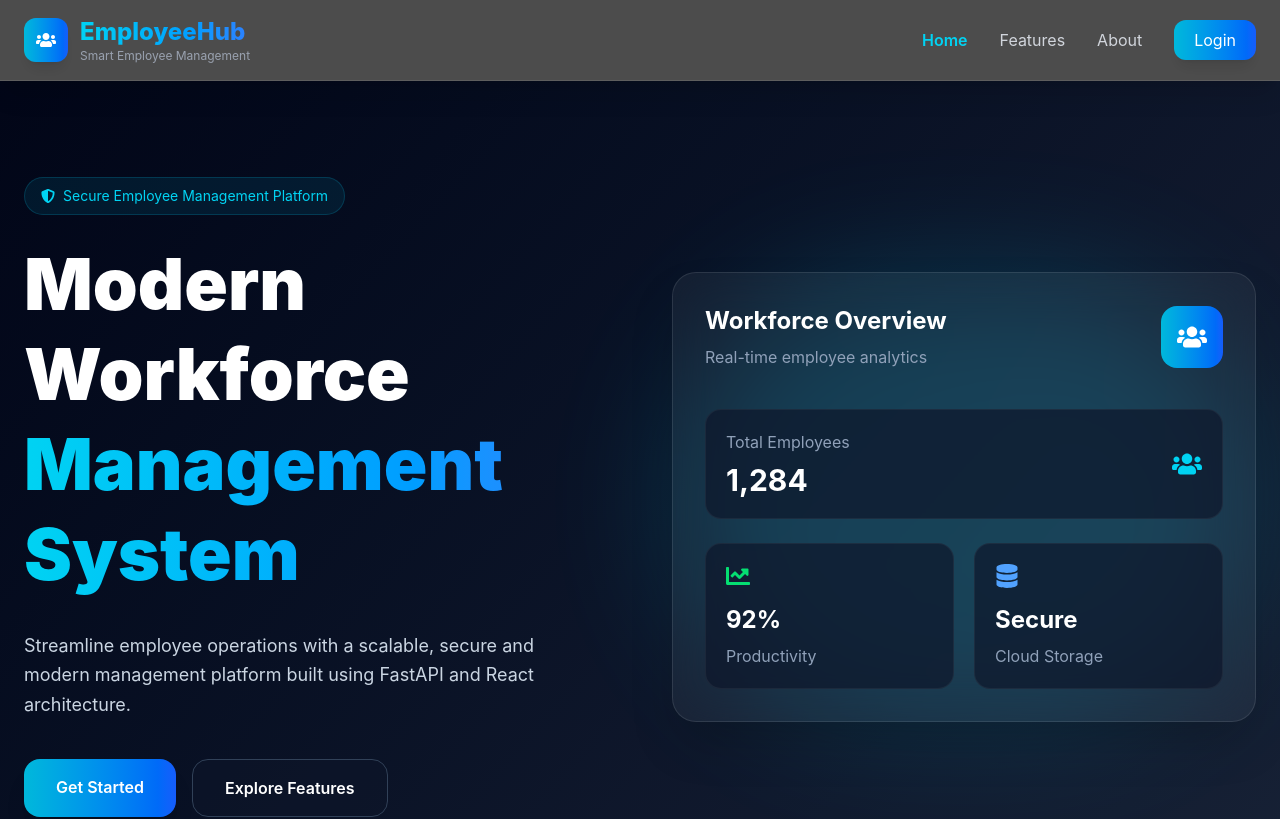
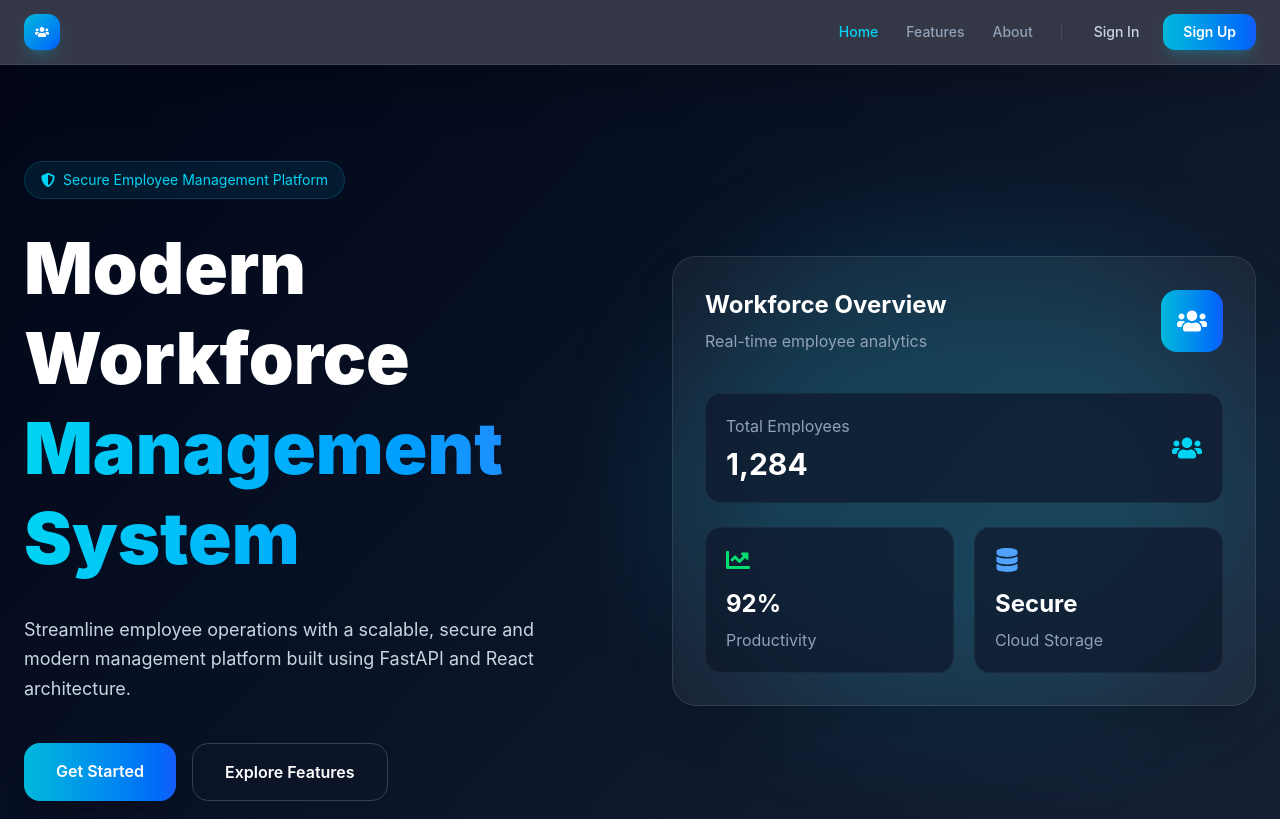
Before and after one commit to Dilipw/employee-management-system, a React app in the folder frontend/: page / in a window 1280 px wide. Shown: the top 819 px of the page. Built offline with nearby package versions, Linux system fonts and the light colour scheme; the HTML template or start-up script is replaced by a standard one.

Commit message:
feat: refactor Navbar component for improved mobile menu handling and UI enhancements

```diff
--- a/frontend/src/components/common/Navbar.jsx
+++ b/frontend/src/components/common/Navbar.jsx
@@ -1,258 +1,190 @@
-import {
-  useState
-} from "react"
-
-import {
-  NavLink,
-  useNavigate
-} from "react-router-dom"
-
-import {
-  FaBars,
-  FaTimes,
-  FaUsers
-} from "react-icons/fa"
-
-import {
-  useAuth
-} from "../../context/AuthContext"
-
+import { useState, useEffect, useRef } from "react"
+import { NavLink, useNavigate, useLocation } from "react-router-dom"
+import { FaBars, FaTimes, FaUsers, FaSignOutAlt } from "react-icons/fa"
+import { useAuth } from "../../context/AuthContext"
 
 function Navbar() {
+    const navigate = useNavigate()
+    const location = useLocation()
+    const { logout, isAuthenticated } = useAuth()
+    const [menuOpen, setMenuOpen] = useState(false)
+    const menuRef = useRef(null)
 
-  const navigate = useNavigate()
+    // Close mobile menu on route change
+    useEffect(() => {
+        setMenuOpen(false)
+    }, [location.pathname])
 
-  const {
-    logout,
-    isAuthenticated
-  } = useAuth()
-
-  const [menuOpen, setMenuOpen] = useState(false)
-
+    // Close mobile menu on outside click
+    useEffect(() => {
+        const handler = (e) => {
+            if (menuRef.current && !menuRef.current.contains(e.target)) {
+                setMenuOpen(false)
+            }
+        }
+        if (menuOpen) document.addEventListener("mousedown", handler)
+        return () => document.removeEventListener("mousedown", handler)
+    }, [menuOpen])
 
     const handleLogout = () => {
-
         logout()
-
         navigate("/")
     }
 
+    const linkCls = ({ isActive }) =>
+        [
+            "text-sm font-medium transition-colors duration-200",
+            isActive
+                ? "text-cyan-400"
+                : "text-slate-400 hover:text-white",
+        ].join(" ")
 
-  const navLinkClass = ({ isActive }) =>
-
+    const mobileLinkCls = ({ isActive }) =>
+        [
+            "flex items-center px-4 py-3 rounded-xl text-sm font-medium transition-colors",
             isActive
-      ? "text-cyan-400 font-semibold"
-      : "text-gray-300 hover:text-white transition"
-
+                ? "bg-white/10 text-cyan-400"
+                : "text-slate-300 hover:bg-white/5 hover:text-white",
+        ].join(" ")
 
     return (
+        <nav className="sticky top-0 z-50 backdrop-blur-xl bg-slate-950/80 border-b border-white/[0.08] shadow-2xl">
+            <div className="max-w-7xl mx-auto px-4 sm:px-6">
+                <div className="flex items-center justify-between h-16">
 
-    <nav className="sticky top-0 z-50 backdrop-blur-lg bg-black/70 border-b border-white/10 shadow-xl">
+                    {/* ── Logo ── */}
+                    <NavLink to={isAuthenticated ? "/dashboard" : "/"} className="flex items-center gap-3 flex-shrink-0">
+                        <div className="bg-gradient-to-br from-cyan-500 to-blue-600 w-9 h-9 rounded-xl flex items-center justify-center shadow-lg shadow-cyan-500/20 flex-shrink-0">
+                            <FaUsers className="text-white text-sm" />
+                        </div>
+                        <div className="hidden xs:block">
+                            <p className="text-base font-extrabold bg-gradient-to-r from-cyan-400 to-blue-400 bg-clip-text text-transparent leading-tight">
+                                EmployeeHub
+                            </p>
+                            <p className="text-[10px] text-slate-500 leading-tight -mt-0.5">
+                                Smart Employee Management
+                            </p>
+                        </div>
+                    </NavLink>
 
-      <div className="max-w-7xl mx-auto px-6 py-4">
+                    {/* ── Desktop Menu ── */}
+                    <div className="hidden md:flex items-center gap-1">
+                        {isAuthenticated ? (
+                            <>
+                                <NavLink to="/dashboard" className={linkCls}>
+                                    <span className="px-3 py-2 rounded-lg hover:bg-white/5 block">Dashboard</span>
+                                </NavLink>
+                                <NavLink to="/employees" className={linkCls}>
+                                    <span className="px-3 py-2 rounded-lg hover:bg-white/5 block">Employees</span>
+                                </NavLink>
+                                <NavLink to="/profile" className={linkCls}>
+                                    <span className="px-3 py-2 rounded-lg hover:bg-white/5 block">Profile</span>
+                                </NavLink>
 
-        <div className="flex items-center justify-between">
+                                <div className="w-px h-5 bg-white/10 mx-3" />
 
+                                <button
+                                    onClick={handleLogout}
+                                    className="flex items-center gap-2 bg-red-500/10 hover:bg-red-500/20 border border-red-500/20 text-red-400 hover:text-red-300 px-4 py-2 rounded-xl text-sm font-medium transition-all cursor-pointer"
+                                >
+                                    <FaSignOutAlt className="text-xs" />
+                                    Logout
+                                </button>
+                            </>
+                        ) : (
+                            <>
+                                <NavLink to="/" end className={linkCls}>
+                                    <span className="px-3 py-2 rounded-lg hover:bg-white/5 block">Home</span>
+                                </NavLink>
+                                <NavLink to="/features" className={linkCls}>
+                                    <span className="px-3 py-2 rounded-lg hover:bg-white/5 block">Features</span>
+                                </NavLink>
+                                <NavLink to="/about" className={linkCls}>
+                                    <span className="px-3 py-2 rounded-lg hover:bg-white/5 block">About</span>
+                                </NavLink>
 
-          {/* Logo */}
-          <div className="flex items-center gap-3">
+                                <div className="w-px h-5 bg-white/10 mx-3" />
 
-            <div className="bg-gradient-to-r from-cyan-500 to-blue-600 p-3 rounded-xl shadow-lg">
-
-              <FaUsers className="text-white text-xl" />
-
-            </div>
-
-            <div>
-
-              <h1 className="text-2xl font-extrabold bg-gradient-to-r from-cyan-400 to-blue-500 bg-clip-text text-transparent">
-
-                EmployeeHub
-
-              </h1>
-
-              <p className="text-xs text-gray-400">
-
-                Smart Employee Management
-
-              </p>
-
-            </div>
-
-          </div>
-
-
-          {/* Desktop Menu */}
-          <div className="hidden md:flex items-center gap-8">
-
-            {
-              isAuthenticated ? (
-
-                <>
                                 <NavLink
-                    to="/dashboard"
-                    className={navLinkClass}
+                                    to="/login"
+                                    className="text-sm font-medium text-slate-300 hover:text-white px-4 py-2 rounded-xl hover:bg-white/5 transition-all"
                                 >
-                    Dashboard
+                                    Sign In
                                 </NavLink>
 
                                 <NavLink
-                    to="/employees"
-                    className={navLinkClass}
+                                    to="/register"
+                                    className="bg-gradient-to-r from-cyan-500 to-blue-600 hover:opacity-90 text-white px-5 py-2 rounded-xl text-sm font-semibold shadow-lg shadow-cyan-500/20 hover:scale-[1.02] active:scale-[0.98] transition-all ml-1"
                                 >
-                    Employees
+                                    Sign Up
                                 </NavLink>
+                            </>
+                        )}
+                    </div>
 
-                  <NavLink
-                    to="/profile"
-                    className={navLinkClass}
+                    {/* ── Mobile Hamburger ── */}
+                    <button
+                        onClick={() => setMenuOpen((o) => !o)}
+                        className="md:hidden w-9 h-9 flex items-center justify-center rounded-xl text-slate-400 hover:text-white hover:bg-white/10 transition cursor-pointer"
+                        aria-label="Toggle menu"
                     >
-                    Profile
-                  </NavLink>
+                        {menuOpen ? <FaTimes className="text-lg" /> : <FaBars className="text-lg" />}
+                    </button>
+
+                </div>
+            </div>
+
+            {/* ── Mobile Menu ── */}
+            {menuOpen && (
+                <div
+                    ref={menuRef}
+                    className="md:hidden border-t border-white/[0.08] bg-slate-950/95 backdrop-blur-xl"
+                >
+                    <div className="max-w-7xl mx-auto px-4 py-3 space-y-1">
+                        {isAuthenticated ? (
+                            <>
+                                <NavLink to="/dashboard" className={mobileLinkCls}>Dashboard</NavLink>
+                                <NavLink to="/employees" className={mobileLinkCls}>Employees</NavLink>
+                                <NavLink to="/profile" className={mobileLinkCls}>Profile</NavLink>
+
+                                <div className="pt-2 pb-1">
+                                    <div className="h-px bg-white/[0.06]" />
+                                </div>
 
                                 <button
                                     onClick={handleLogout}
-                    className="bg-gradient-to-r from-red-500 to-pink-500 text-white px-5 py-2 rounded-xl hover:scale-105 transition shadow-lg"
+                                    className="w-full flex items-center gap-2 px-4 py-3 rounded-xl text-sm font-medium text-red-400 hover:bg-red-500/10 transition cursor-pointer"
                                 >
+                                    <FaSignOutAlt className="text-xs" />
                                     Logout
                                 </button>
                             </>
+                        ) : (
+                            <>
+                                <NavLink to="/" end className={mobileLinkCls}>Home</NavLink>
+                                <NavLink to="/features" className={mobileLinkCls}>Features</NavLink>
+                                <NavLink to="/about" className={mobileLinkCls}>About</NavLink>
 
-              ) : (
+                                <div className="pt-2 pb-1">
+                                    <div className="h-px bg-white/[0.06]" />
+                                </div>
 
-                <>
-                  <NavLink
-                    to="/"
-                    className={navLinkClass}
-                  >
-                    Home
-                  </NavLink>
+                                <NavLink to="/login" className={mobileLinkCls}>Sign In</NavLink>
 
                                 <NavLink
-                    to="/features"
-                    className={navLinkClass}
+                                    to="/register"
+                                    className="flex items-center justify-center px-4 py-3 rounded-xl text-sm font-semibold bg-gradient-to-r from-cyan-500 to-blue-600 text-white shadow-lg shadow-cyan-500/20 transition hover:opacity-90"
                                 >
-                    Features
-                  </NavLink>
-
-                  <NavLink
-                    to="/about"
-                    className={navLinkClass}
-                  >
-                    About
-                  </NavLink>
-
-                  <NavLink
-                    to="/login"
-                    className="bg-gradient-to-r from-cyan-500 to-blue-600 text-white px-5 py-2 rounded-xl hover:scale-105 transition shadow-lg"
-                  >
-                    Login
+                                    Sign Up
                                 </NavLink>
                             </>
-              )
-            }
-
+                        )}
                     </div>
 
-
-          {/* Mobile Menu Button */}
-          <button
-            onClick={() =>
-              setMenuOpen(!menuOpen)
-            }
-            className="md:hidden text-white text-2xl"
-          >
-
-            {
-              menuOpen
-                ? <FaTimes />
-                : <FaBars />
-            }
-
-          </button>
-
+                    {/* safe area bottom spacing */}
+                    <div className="h-2" />
                 </div>
-
-
-        {/* Mobile Menu */}
-        {
-          menuOpen && (
-
-            <div className="md:hidden mt-6 flex flex-col gap-4 bg-black/80 backdrop-blur-lg p-5 rounded-2xl border border-white/10">
-
-              {
-                isAuthenticated ? (
-
-                  <>
-                    <NavLink
-                      to="/dashboard"
-                      className={navLinkClass}
-                    >
-                      Dashboard
-                    </NavLink>
-
-                    <NavLink
-                      to="/employees"
-                      className={navLinkClass}
-                    >
-                      Employees
-                    </NavLink>
-
-                    <NavLink
-                      to="/profile"
-                      className={navLinkClass}
-                    >
-                      Profile
-                    </NavLink>
-
-                    <button
-                      onClick={handleLogout}
-                      className="bg-gradient-to-r from-red-500 to-pink-500 text-white py-3 rounded-xl"
-                    >
-                      Logout
-                    </button>
-                  </>
-
-                ) : (
-
-                  <>
-                    <NavLink
-                      to="/"
-                      className={navLinkClass}
-                    >
-                      Home
-                    </NavLink>
-
-                    <NavLink
-                      to="/features"
-                      className={navLinkClass}
-                    >
-                      Features
-                    </NavLink>
-
-                    <NavLink
-                      to="/about"
-                      className={navLinkClass}
-                    >
-                      About
-                    </NavLink>
-
-                    <NavLink
-                      to="/login"
-                      className="bg-gradient-to-r from-cyan-500 to-blue-600 text-white py-3 rounded-xl text-center"
-                    >
-                      Login
-                    </NavLink>
-                  </>
-                )
-              }
-
-            </div>
-          )
-        }
-
-      </div>
-
+            )}
         </nav>
     )
 }
```
Lines whose indentation alone changed are shown as unchanged.
